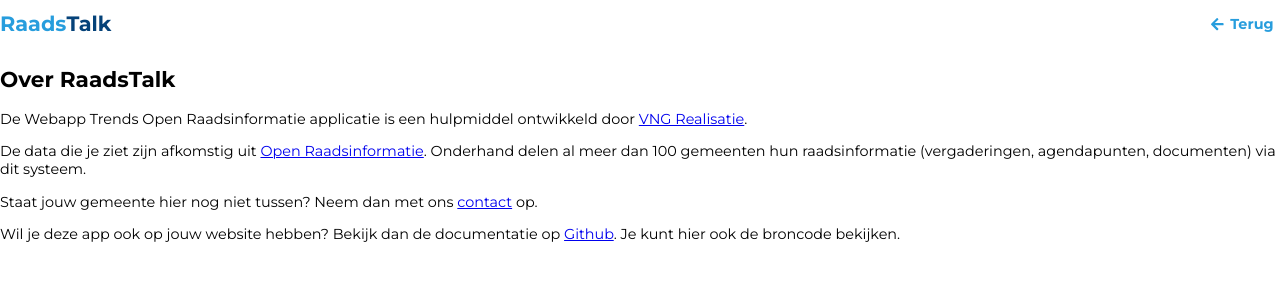
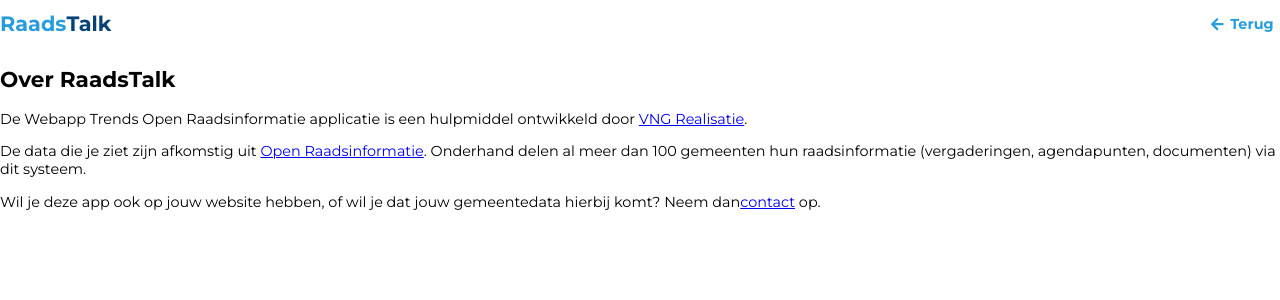
Before and after one commit to ontola/raadstalk, a React (Create React App) app in the folder front/: page /widget/about in a window 1280 px wide. Shown: the top 300 px of the page. Built offline with nearby package versions, Linux system fonts and the light colour scheme.

Commit message:
Update readme

```diff
--- a/front/src/views/About.tsx
+++ b/front/src/views/About.tsx
@@ -17,10 +17,12 @@
         <p>De data die je ziet zijn afkomstig uit <a href={paths.openRaadsInformatie}>
         Open Raadsinformatie</a>. Onderhand delen al meer dan 100 gemeenten hun raadsinformatie
         (vergaderingen, agendapunten, documenten) via dit systeem.</p>
-        <p>Staat jouw gemeente hier nog niet tussen? Neem dan met ons {" "}
+        <p>Wil je deze app ook op jouw website hebben,
+          of wil je dat jouw gemeentedata hierbij komt? Neem dan
+          {/* Staat jouw gemeente hier nog niet tussen? Neem dan met ons {" "} */}
           <a href={paths.contactMail}>contact</a> op.</p>
-        <p>Wil je deze app ook op jouw website hebben? Bekijk dan de documentatie op {" "}
-          <a href={paths.github}>Github</a>. Je kunt hier ook de broncode bekijken.</p>
+        {/* <p>Bekijk dan de documentatie op {" "}</p> */}
+        {/* <a href={paths.github}>Github</a>. Je kunt hier ook de broncode bekijken.*/}
       </div>
     );
   }
```
